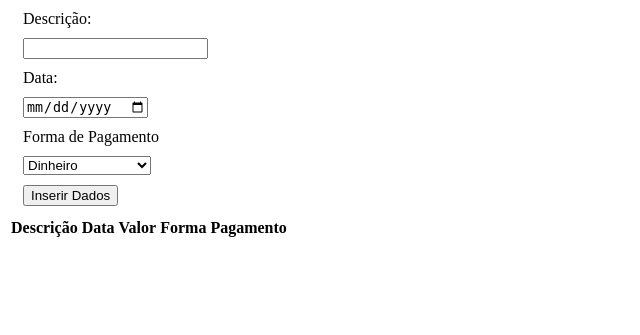
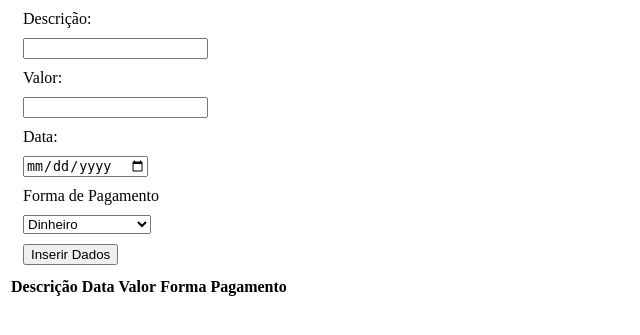
Before and after one commit to mateussiilva/gestorDeContas, a Flask app: page / in a window 1280 px wide. Shown: the top 335 px of the page, without its empty margins (0-640 px from the left). Run offline with Flask 2, Linux system fonts and the light colour scheme; lists and menus that the app fills with data are empty.

Commit message:
leves alterações no html

```diff
--- a/templates/index.html
+++ b/templates/index.html
@@ -19,6 +19,8 @@
             <form action="">
                 <label for="input-descricao">Descrição:</label>
                 <input type="text"  id="input-descricao">
+                <label for="input-valor">Valor:</label>
+                <input type="text" id="input-valor">
                 <label for="input-date">Data:</label>
                 <input type="date" id="input-date">
                 <label for="">Forma de Pagamento</label>
```
